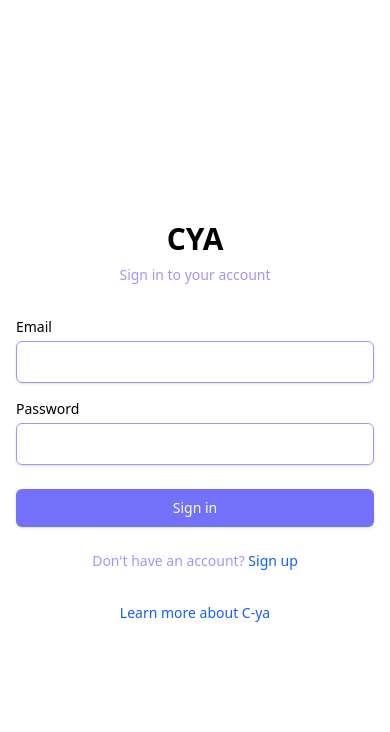
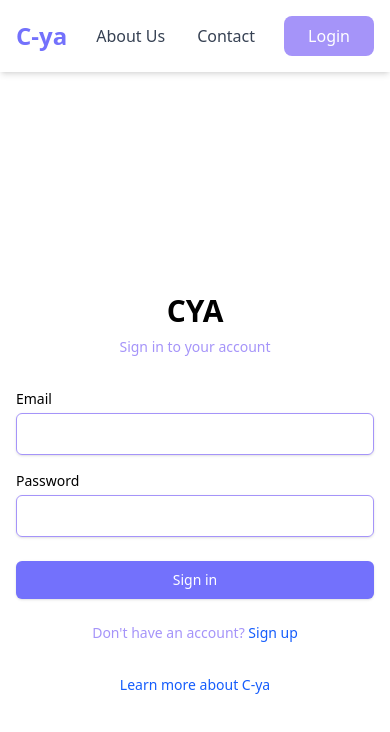
Before and after one commit to Dr1ftKing/C-YA, a React (Vite) app in the folder frontend/: page /login in a window 390 px wide. Shown: the top 732 px of the page. Built offline with nearby package versions, Linux system fonts and the light colour scheme.

Commit message:
Add responsive navbar with login/logout functionality

```diff
--- a/frontend/src/App.jsx
+++ b/frontend/src/App.jsx
@@ -8,6 +8,7 @@ import ProposalDetail from './pages/ProposalDetail';
 import InviteResponse from './pages/InviteResponse';
 import About from './pages/About';
 import { getCurrentUser } from './services/auth';
+import Navbar from './components/Navbar';
 
 function App() {
   const [user, setUser] = useState(null);
@@ -47,6 +48,8 @@ function App() {
   }
 
   return (
+    <>
+      <Navbar user={user} setUser={setUser} />
       <Routes>
         <Route
           path="/"
@@ -81,6 +84,7 @@ function App() {
           element={<About />}
           />
       </Routes>
+    </>
   );
 }
 
--- /dev/null
+++ b/frontend/src/components/Navbar.jsx
@@ -0,0 +1,70 @@
+import { Link } from 'react-router-dom';
+import { logout } from '../services/auth';
+
+
+function Navbar({ user, setUser }) {
+    const handleLogout = async () => {
+        try {
+            await logout();
+            setUser(null);
+            window.location.href = '/';
+        } catch (error) {
+            console.error('Logout error:', error);
+        }
+    };
+    return (
+        <nav className="bg-white shadow-md">
+            <div className="max-w-7xl mx-auto px-4 py-4">
+                <div className="flex justify-between items-center">
+                    <Link to="/" className='text-2xl font-bold text-slate-blue'>
+                        C-ya
+                    </Link>
+
+                    <div className='flex gap-8'>
+                        <Link
+                          to="/about"
+                          className='text-gray-700 hover:text-blue-600 font-medium transition'
+                        >
+                         About Us
+                        </Link>
+                        <Link
+                         to="/contact"
+                         className='text-gray-700 hover:text-blue-600 font-medium transition'
+                         >
+                            Contact
+                         </Link>
+                    </div>
+                    <div className='flex items-center gap-4'>
+                        {user ? (
+                           <>
+                            <span className='text-gray-700'>
+                                Hi, {user.name}!
+                            </span>
+
+                            <button
+                               onClick={handleLogout}
+                               className='px-6 py-2 bg-soft-periwinkle text-white rounded-lg hover:bg-slate-blue font-medium transition'
+                               >
+                              Logout
+                            </button>
+                          </>
+                        ) : (
+                            <Link
+                              to="/login"
+                              className='px-6 py-2 bg-soft-periwinkle text-white rounded-lg hover:bg-slate-blue font-medium transition'
+                            >
+                              Login
+                            </Link>
+                        )}
+
+
+
+
+                    </div>
+                </div>
+            </div>
+        </nav>
+    );
+}
+
+export default Navbar;
```
Also changed, not shown: 1 other file (tests, documents, lock files or other folders). Lines whose indentation alone changed are shown as unchanged.
